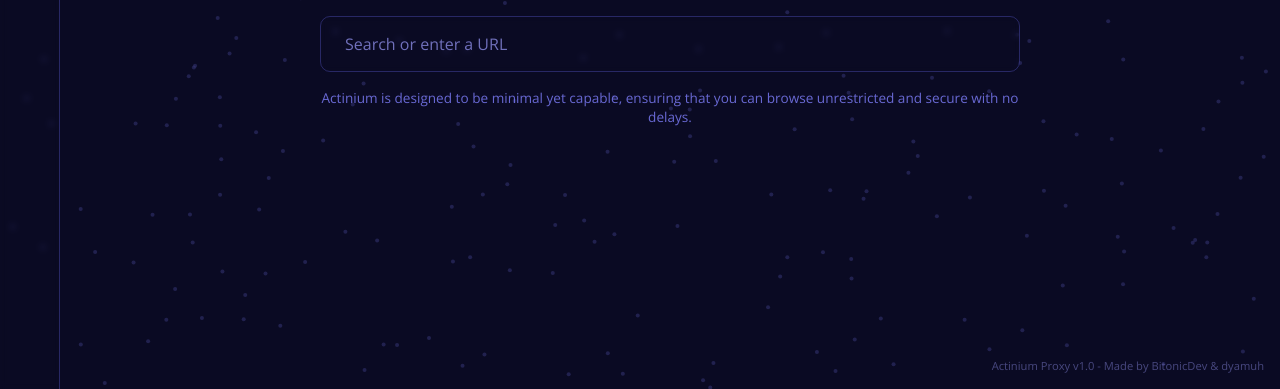
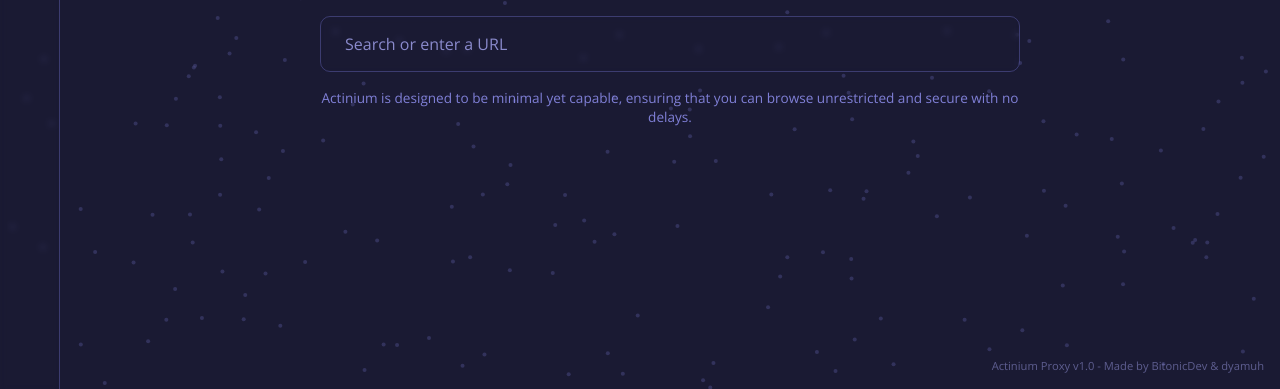
Before and after one commit to Phantom-Proxies/Actinium, a website: page public/index.html in a window 1280 px wide. Shown: the part 411-800 px from the top of the page. Drawn offline with nearby package versions, Linux system fonts and the light colour scheme.

Commit message:
Update index.html

```diff
--- a/public/index.html
+++ b/public/index.html
@@ -1,3 +1,4 @@
+
 <!DOCTYPE html>
 <html lang="en">
 
@@ -11,14 +12,14 @@
     href="https://cdnjs.cloudflare.com/ajax/libs/font-awesome/6.4.2/css/all.min.css">
   <style>
     :root {
-      --primary-color: #8080ff;
-      --text-color: #e0e0ff;
-      --background-color: #0a0a23;
-      --muted-color: #7070bb;
-      --border-color: rgba(112, 112, 255, 0.3);
-      --tab-hover-bg: rgba(112, 112, 255, 0.15);
-      --tab-active-bg: rgba(112, 112, 255, 0.3);
-      --particle-color: rgba(128, 128, 255, 0.5);
+      --primary-color: #9999ff;
+      --text-color: #e6e6ff;
+      --background-color: #1a1a33;
+      --muted-color: #8a8acc;
+      --border-color: rgba(140, 140, 255, 0.3);
+      --tab-hover-bg: rgba(140, 140, 255, 0.15);
+      --tab-active-bg: rgba(140, 140, 255, 0.3);
+      --particle-color: rgba(150, 150, 255, 0.5);
     }
 
     * {
@@ -713,7 +714,7 @@
             <h3>Appearance</h3>
             <label for="theme-select">Select Theme</label>
             <select id="theme-select">
-              <option value="actinium" selected>Actinium</option>
+              <option value="nebula" selected>Nebula</option>
             </select>
           </div>
           <div class="settings-tab-content" id="cloaking">
@@ -857,7 +858,7 @@
     }
 
     function loadSettings() {
-      const savedTheme = localStorage.getItem( 'selectedTheme' ) || 'actinium';
+      const savedTheme = localStorage.getItem( 'selectedTheme' ) || 'nebula';
       const savedTitle = localStorage.getItem( 'pageTitle' ) ||
         'Actinium Proxy';
       const savedFavicon = localStorage.getItem( 'pageFavicon' ) || '';
```
